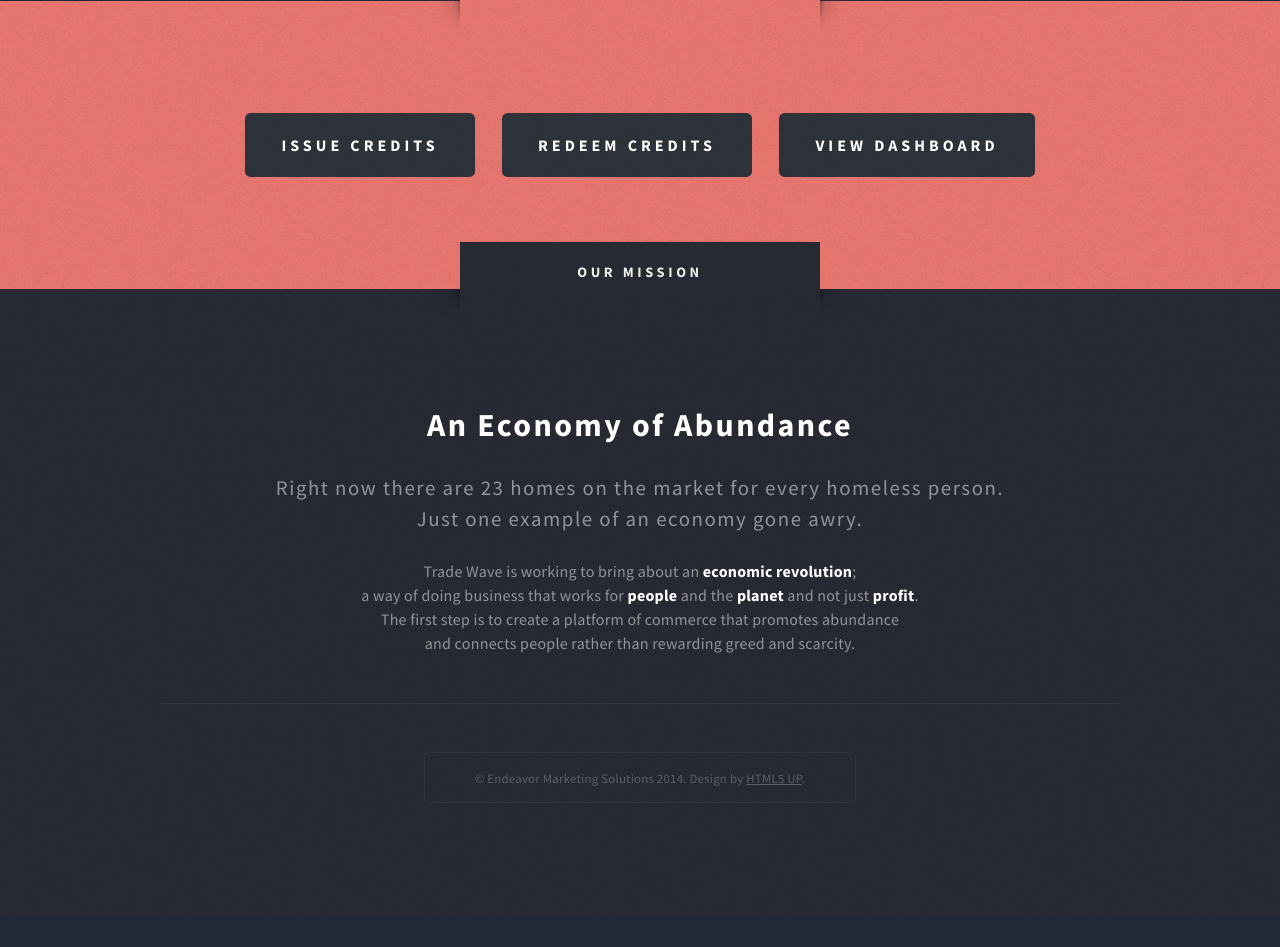
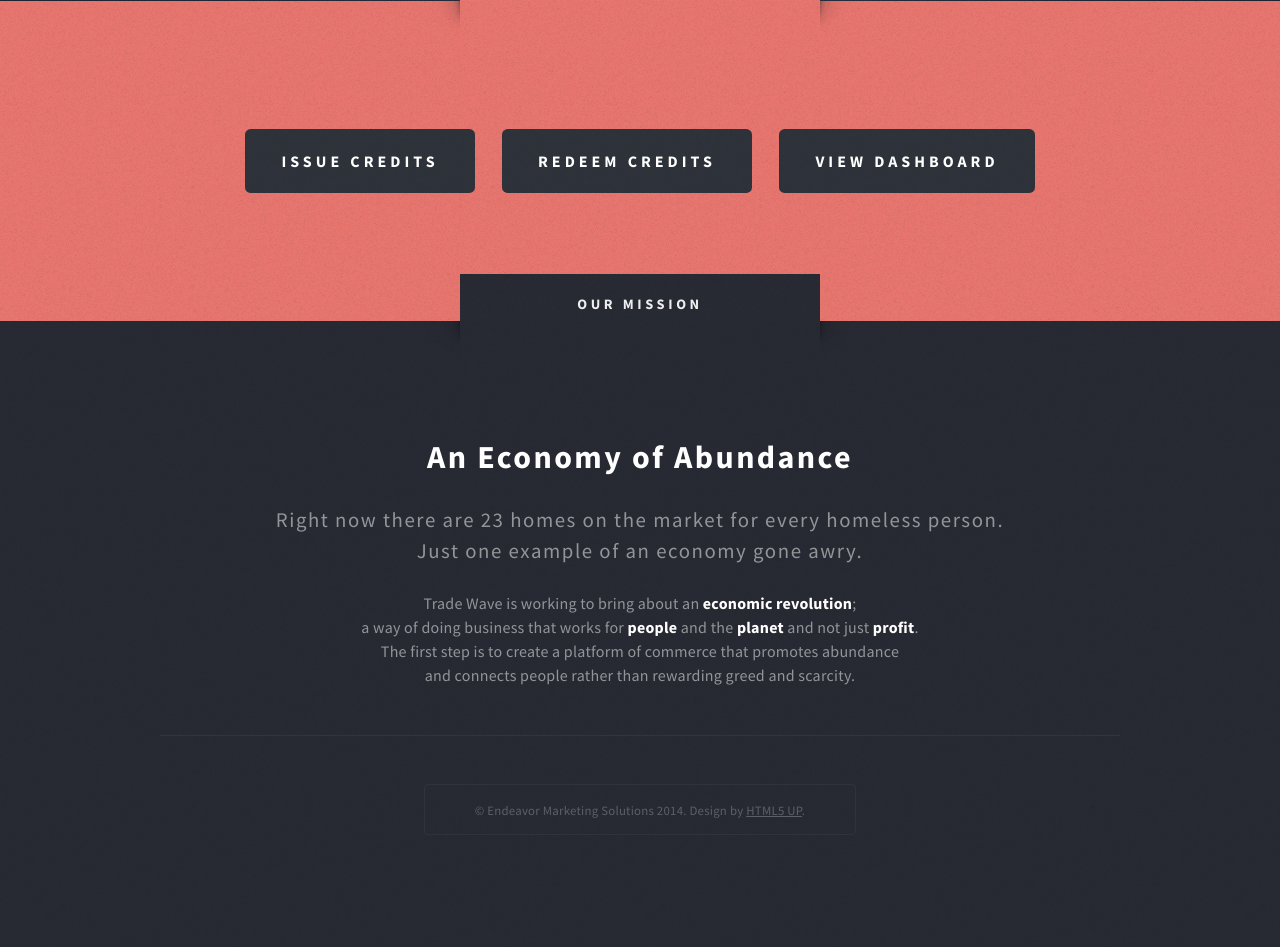
Before and after one commit to permalife/tradewave, a Django app: page //marketplace-home/ in a window 1280 px wide. Shown: the part 399-1346 px from the top of the page. Before the commit the page ends 1202 px from the top, so only its background shows below. Run offline with Django 3.2, Linux system fonts and the light colour scheme.

Commit message:
Fix Buttons
Fixes the issues with the buttons

```diff
--- a/tradewave/static/css/style-desktop.css
+++ b/tradewave/static/css/style-desktop.css
@@ -81,6 +81,11 @@
 		margin: 3em 0 0 0;
 	}
 
+	.actions ul
+	{
+		list-style-type: none;
+	}
+
 		form .actions
 		{
 			margin-top: 1em;
@@ -89,7 +94,7 @@
 		.actions li
 		{
 			display: inline-block;
-			margin: 0 0.75em 0 0.75em;
+			margin: 1em 0.75em 1em 0.75em;
 		}
 
 		.actions li:first-child
--- a/tradewave/static/css/style-mobile.css
+++ b/tradewave/static/css/style-mobile.css
@@ -95,6 +95,11 @@
 	.actions
 	{
 		margin: 2em 0 0 0;
+	}
+
+	.actions ul
+	{
+		list-style-type: none;
 	}
 
 		form .actions
```
